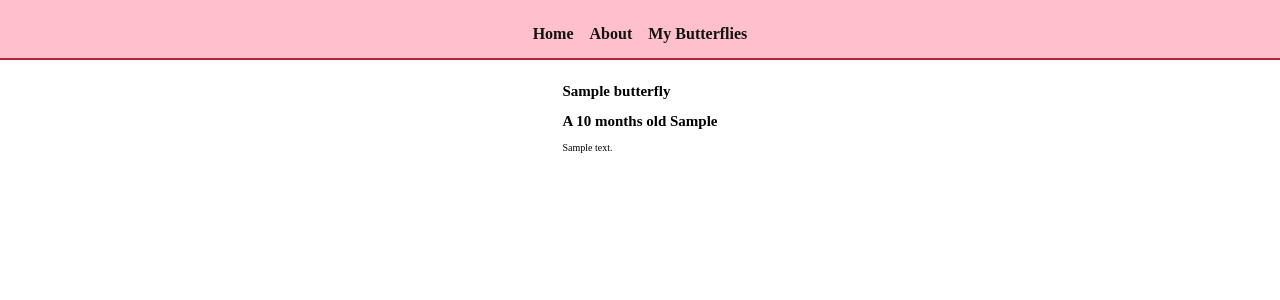
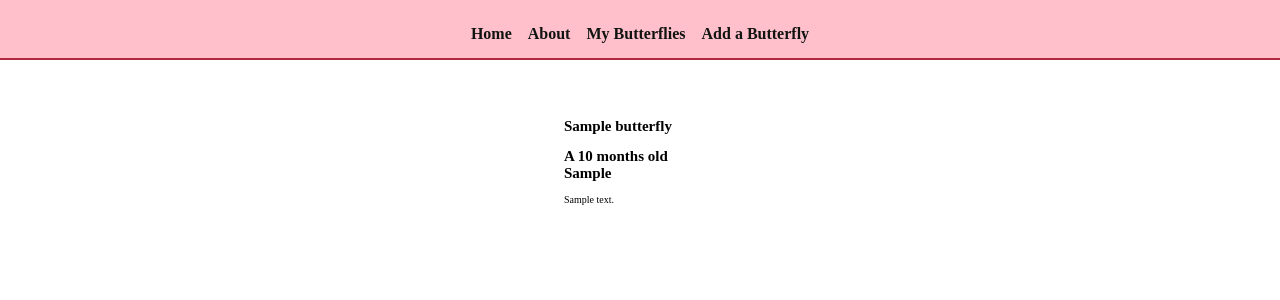
Before and after one commit to Ellieellie12/butterfly-collector, a Django app: page /butterflies/1/ in a window 1280 px wide. Shown: the top 300 px of the page. Run offline with Django 4.2, Linux system fonts and the light colour scheme; tables that the repository leaves empty hold one stand-in row (values such as "Sample post").

Commit message:
render view for creating a butterfly

```diff
--- /dev/null
+++ b/main_app/static/css/butterflies/butterfly-detail.css
@@ -0,0 +1,21 @@
+.butterfly-container {
+  padding: 35px 30px;
+  display: flex;
+  flex-direction: column;
+  align-items: center;
+  justify-content: center;
+}
+
+.buttefly-img {
+  width: 75%;
+  max-width: 350px;
+}
+
+.usr-img {
+  width: 100%;
+  border-radius: var(--card-border-radius);
+}
+
+.butterfly-details {
+  width: 98%;
+}
--- a/main_app/templates/base.html
+++ b/main_app/templates/base.html
@@ -28,8 +28,9 @@
     <nav>
       <ul>
         <li><a href="/">Home</a></li>
-        <li><a href="/about">About</a></li>
-        <li><a href="/butterflies">My Butterflies</a></li>
+        <li><a href="{% url 'about' %}">About</a></li>
+        <li><a href="{% url 'butterfly-index' %}">My Butterflies</a></li>
+        <li><a href="{% url 'butterfly-create' %}">Add a Butterfly</a></li>
       </ul>
     </nav>
   </header>
--- a/main_app/templates/butterflies/index.html
+++ b/main_app/templates/butterflies/index.html
@@ -21,7 +21,7 @@
 <section class="card-container">
   {% for butterfly in butterflies %}
     <div class="card">
-      <a href="/butterflies/{{ butterfly.id }}">
+      <a href="{% url 'butterfly-detail' butterfly.id %}">
         <div class="card-content">
           <div class="card-img-container">
             <img
--- a/main_app/urls.py
+++ b/main_app/urls.py
@@ -6,4 +6,5 @@
   path('about/', views.about, name='about'),
   path('butterflies/', views.butterfly_index, name='butterfly-index'),
   path('butterflies/<int:butterfly_id>/', views.butterfly_detail, name='butterfly-detail'),
+  path('butterflies/create/', views.ButterflyCreate.as_view(), name='butterfly-create')
 ]
--- a/main_app/views.py
+++ b/main_app/views.py
@@ -1,4 +1,5 @@
 from django.shortcuts import render
+from django.views.generic.edit import CreateView
 from .models import Butterfly
 
 
@@ -15,3 +16,7 @@
 def butterfly_detail(request, butterfly_id):
   butterfly = Butterfly.objects.get(id=butterfly_id)
   return render(request, 'butterflies/detail.html', { 'butterfly': butterfly })
+
+class ButterflyCreate(CreateView):
+  model = Butterfly
+  fields = '__all__'
```
Also changed, not shown: main_app/static/css/form.css (added, +39 -0 lines), main_app/templates/main_app/butterfly_form.html (added, +23 -0 lines).
